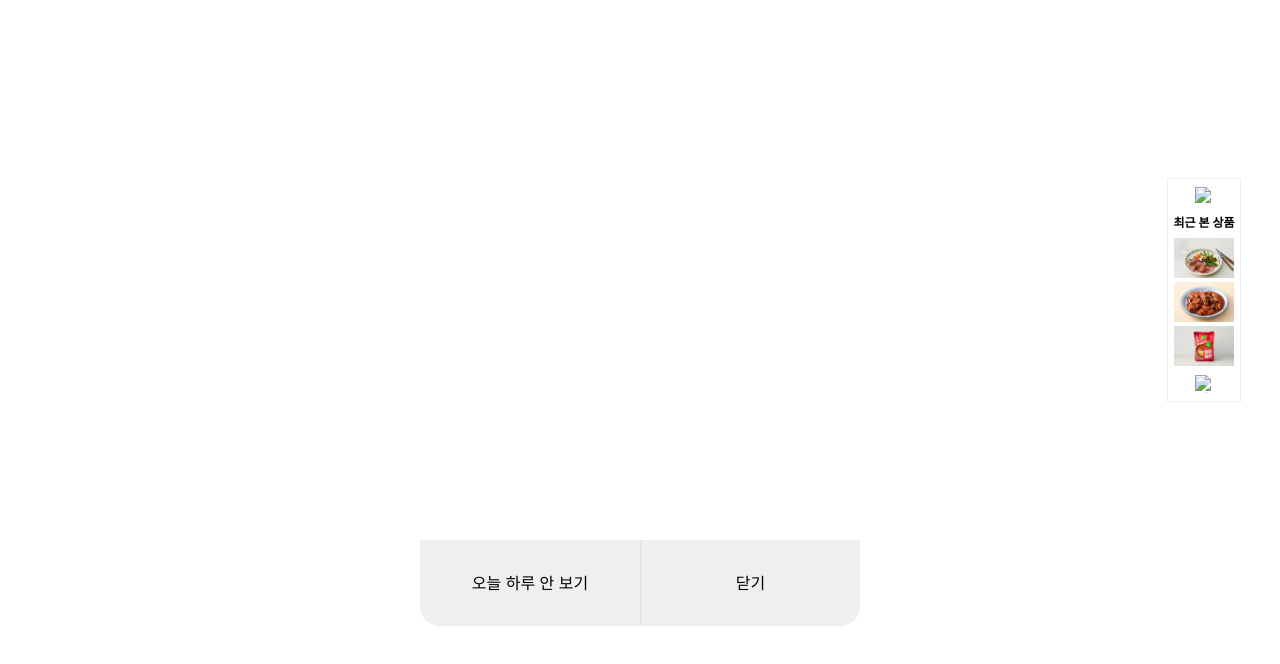
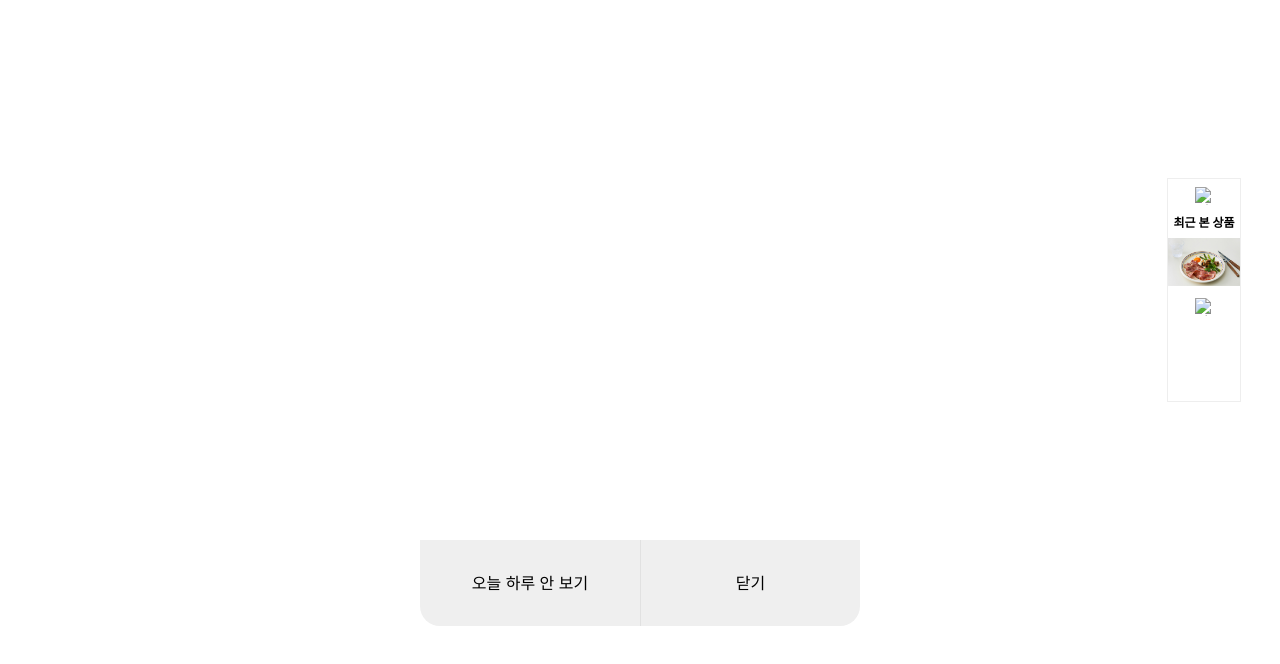
Before and after one commit to LikeLion-FE-JS-Project19/market-karly, a website with bundled scripts: page client/index.html in a window 1280 px wide. Shown: the part 110-774 px from the top of the page. Built offline with nearby package versions, Linux system fonts and the light colour scheme; files whose address does not match are found by name; a web font is replaced by a local one.

Commit message:
[✨feat] 사이드바 마크업 swiper 형식으로 수정 #8

```diff
--- a/client/index.html
+++ b/client/index.html
@@ -7,8 +7,8 @@
   <link rel="stylesheet"
   href="https://cdn.jsdelivr.net/npm/swiper@8/swiper-bundle.min.css" />
   <link rel="stylesheet" as="style" crossorigin href="https://cdn.jsdelivr.net/gh/orioncactus/pretendard@v1.3.6/dist/web/static/pretendard.css" />
+  <script src="https://cdn.jsdelivr.net/npm/swiper@8/swiper-bundle.min.js"></script>
   <link rel="stylesheet" href="./css/style.css" />
-  <script src="https://cdn.jsdelivr.net/npm/swiper@8/swiper-bundle.min.js"></script>
   <script src="./js/main.js" type="module"></script>
   <script src="./js/juhee.js" type="module"></script>
   <script src="./js/seeun.js" type="module"></script>
@@ -83,15 +83,20 @@
 
   </main>
 
-  <article class="side-bar"  >
+
+  <article class="side-bar">
     <input class="side-bar__top-button"  type="image" src="./assets/common/ic-vector-top.svg" alt="위로 올리기"/>
     <p class="side-bar__text">최근 본 상품</p>
-    <ul class="side-bar__products">
-      <li class="side-bar__list-1"><a href=""><img class="product_list" src="./assets/bacon/detail_banner.jpg" alt="1 번째 본 상품" /></a></li>
-      <li class="side-bar__list-2"><a href=""><img class="product_list" src="./assets/jukkumi/detail_banner.jpg" alt="2 번째 본 상품" /></a></li>
-      <li class="side-bar__list-3"><a href=""><img class="product_list" src="./assets/tangtang/detail_banner.jpg" alt="3 번째 본 상품" /></a></li>
-      <li class="side-bar__list-3"><a href=""><img class="product_list" src="./assets/tangtang/detail_banner.jpg" alt="3 번째 본 상품" /></a></li>
-    </ul>
+    <div class="swiper mySwiper">
+      <div class="swiper-wrapper">
+        <div class="swiper-slide"><img src="./assets/bacon/detail_banner.jpg" alt="" /></div>
+        <div class="swiper-slide"><img src="./assets/bacon/detail_banner.jpg" alt="" /></div>
+        <div class="swiper-slide"><img src="./assets/bacon/detail_banner.jpg" alt="" /></div>
+        <div class="swiper-slide"><img src="./assets/bacon/detail_banner.jpg" alt="" /></div>
+        <div class="swiper-slide"><img src="./assets/bacon/detail_banner.jpg" alt="" /></div>
+        <div class="swiper-slide"><img src="./assets/bacon/detail_banner.jpg" alt="" /></div>
+      </div>
+    </div>
     <input class="side-bar__bottom-button" type="image" src="./assets/common/ic-vector-bottom.svg" alt="아래로 내리기"/>
   </article>
 
```
